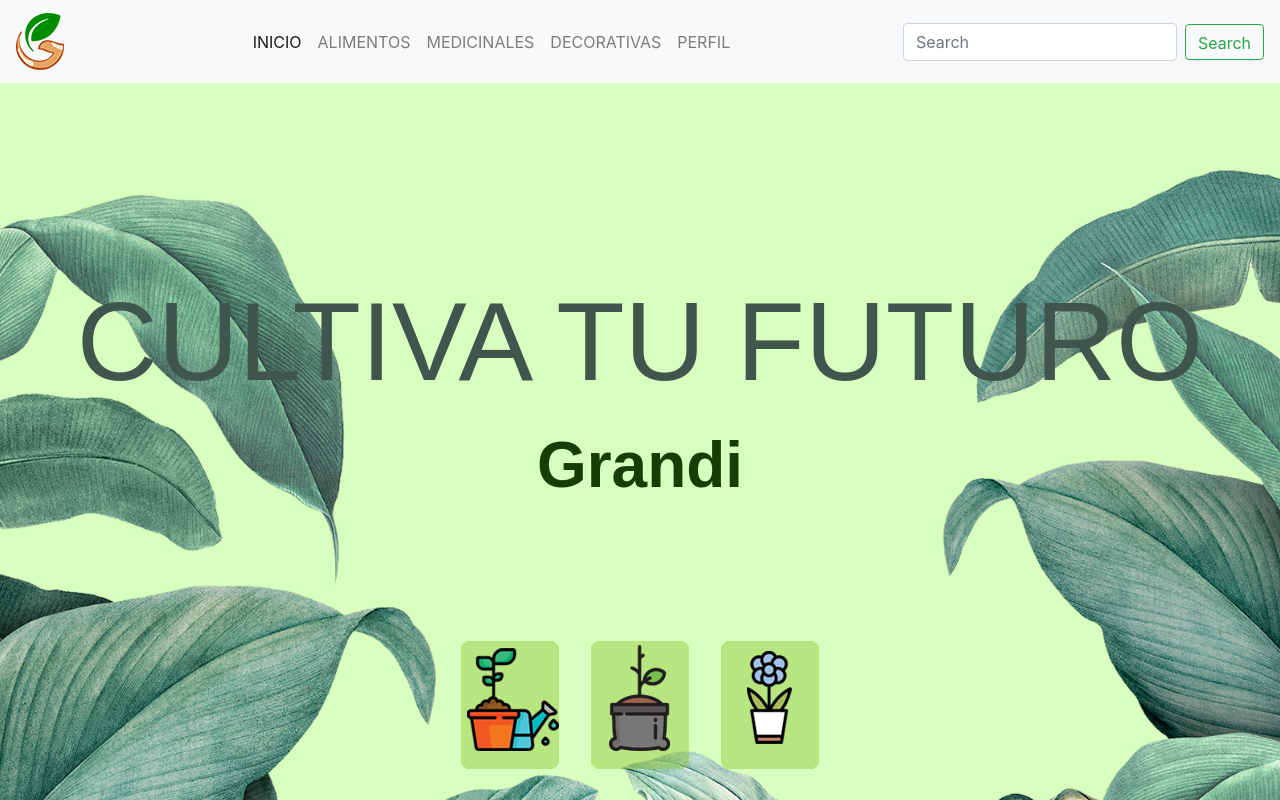
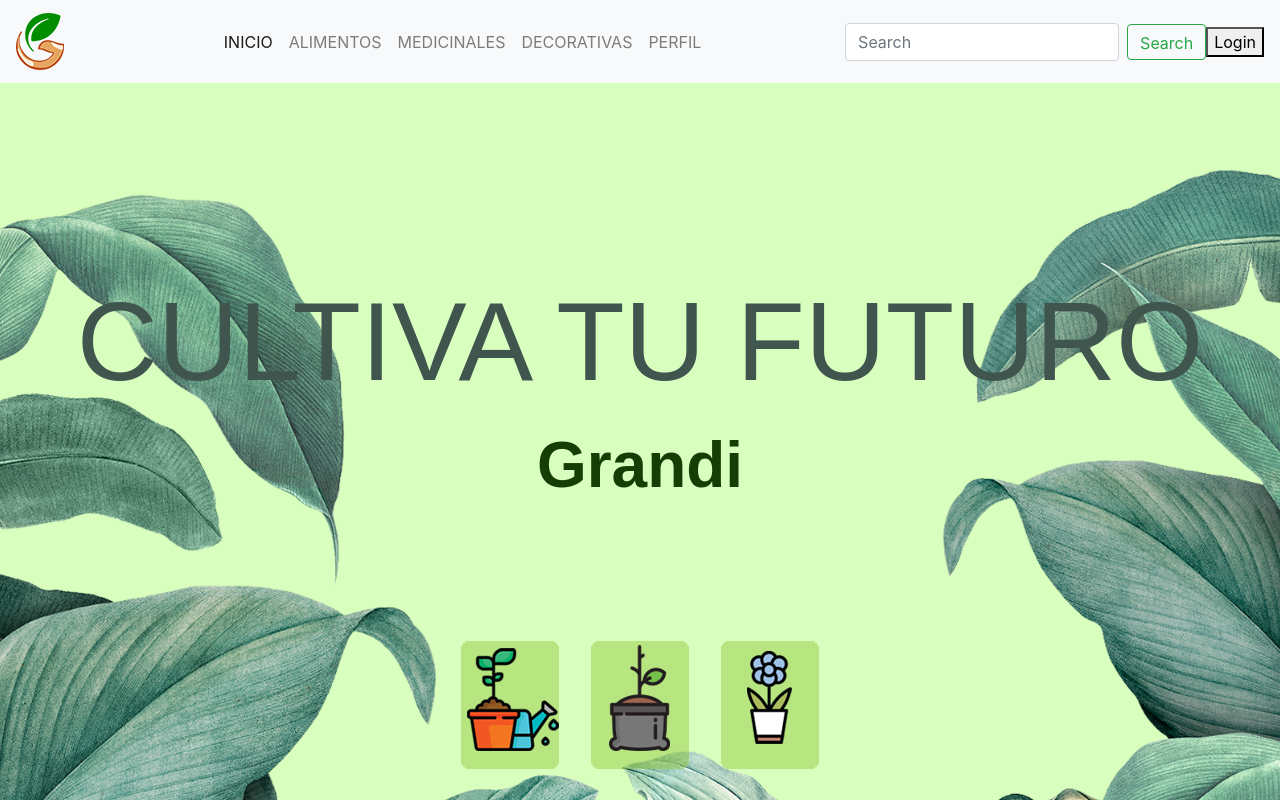
Before and after one commit to tiopobre/Grandi, a Next.js app: page / in a window 1280 px wide. Shown: the top 800 px of the page. Built offline with nearby package versions, Linux system fonts and the light colour scheme; no server answers; a web font is replaced by a local one.

Commit message:
Header dinamico segun usuario loggeado, cerrar sesion

```diff
--- a/components/Layaout/header.jsx
+++ b/components/Layaout/header.jsx
@@ -1,12 +1,12 @@
-import React, {useContext} from 'react';
+import React, {useContext , Fragment} from 'react';
 import Buscador from '../UI/buscador'
 import Navegacion from './navegacion'
 import Link from 'next/link'
 import {FirebaseContext} from '../../firebase' // context
 const Header = () => {
-    const {user,firebase} = useContext(FirebaseContext);
+    const {usuario,firebase} = useContext(FirebaseContext);
     return (
-
+        <>
             <header id="header">
 
                 <nav className="navbar navbar-expand-lg navbar-light bg-light">
@@ -19,10 +19,17 @@ const Header = () => {
                     <button className="navbar-toggler" type="button" data-toggle="collapse" data-target="#navbarSupportedContent" aria-controls="navbarSupportedContent" aria-expanded="false" aria-label="Toggle navigation">
                         <span className="navbar-toggler-icon" />
                     </button>
-                <div className="collapse navbar-collapse" id="navbarSupportedContent">
+                    <div
+                        className="collapse navbar-collapse"
+                        id="navbarSupportedContent"
+                    >
                         <ul className="navbar-nav m-auto">
                             <li className="nav-item active">
-                            <Link href="/"><a className="nav-link" >INICIO <span className="sr-only">(current)</span></a></Link>
+                                <Link href="/">
+                                    <a  className="nav-link" >INICIO
+                                        <span className="sr-only">(current)</span>
+                                    </a>
+                                </Link>
                             </li>
                             <li className="nav-item">
                                 <Link href="/Alimentos" ><a className="nav-link">ALIMENTOS</a></Link>
@@ -41,19 +48,27 @@ const Header = () => {
                             <input className="form-control mr-sm-2" type="search" placeholder="Search" aria-label="Search" />
                             <button className="btn btn-outline-success my-2 my-sm-0" type="submit">Search</button>
                         </form>
-
-
+                        {usuario
+                            ?
+                                (
+                                    <>
+                                        <p>Hola {usuario.displayName}</p>
+                                        <button
+                                            onClick = {() => firebase.cerrarSesion()}
+                                        >Cerrar sesión</button>
+                                    </>
+                                )
+                            :
+                                (
+                                    <Link href="/login" >
+                                        <button>Login</button>
+                                    </Link>
+                                )
+                        }
                     </div>
                 </nav>
-
-
-
-
-
             </header>
-
-
-
+        </>
     );
 }
 
--- a/firebase/firebase.js
+++ b/firebase/firebase.js
@@ -17,12 +17,19 @@ class Firebase{
     //Registrar usuario E-mai Contraseña
     async registrar(nombre , email, password){
         const  nuevoUsuario = await this.auth.createUserWithEmailAndPassword(email, password);
-        return await nuevoUsuario.user.updateProfile({displayName : nombre})
+        return await nuevoUsuario.user.updateProfile({
+            displayName : nombre
+        })
     }
-
+    // Autenticar usuario
     async login(email,password){
         return await this.auth.signInWithEmailAndPassword(email,password);
     }
+
+     // Cerrar sesion de usuario
+     async cerrarSesion(){
+         await this.auth.signOut();
+     }
 }
 
 const firebase = new Firebase();
```
Lines whose indentation alone changed are shown as unchanged.
